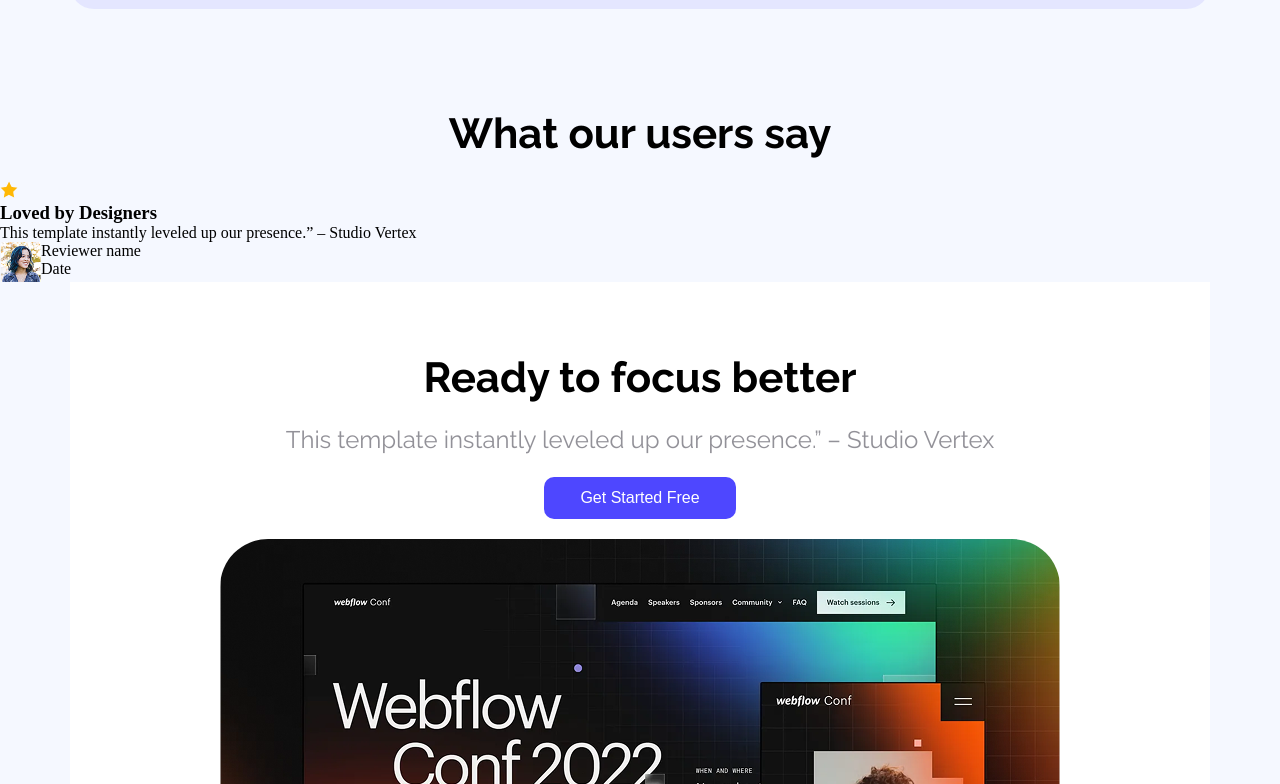
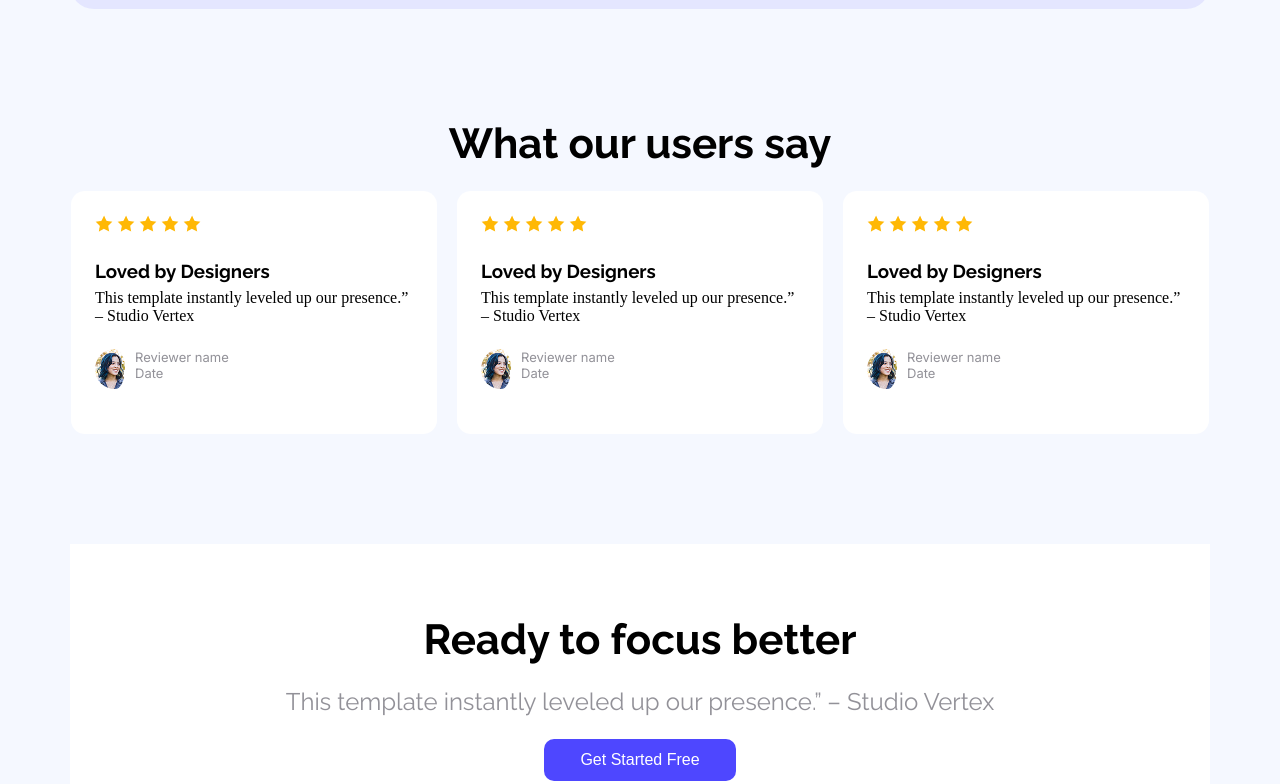
Before and after one commit to theesakib/Assignment_01, a plain HTML site: page index.html in a window 1280 px wide. Shown: the part 1609-2393 px from the top of the page. Drawn offline with Linux system fonts and the light colour scheme.

Commit message:
final submit

```diff
--- a/index.html
+++ b/index.html
@@ -52,19 +52,76 @@
                 </div>
             </div>
         </section>
-        <section>
+        <section class="final">
             <h2 class="action_head raleway_font hcent">What our users say</h2>
-            <div>
-                <img class="str" src="assests/icon-star.png" alt="">
-                <h3>Loved by Designers</h3>
-                <p>This template instantly leveled up our presence.” – Studio Vertex</p>
+            <div  class="control-div">
+                <div class="three-div">
+                <div class="str" >
+                    <img src="assests/icon-star.png" alt="">
+                    <img src="assests/icon-star.png" alt="">
+                    <img src="assests/icon-star.png" alt="">
+                    <img src="assests/icon-star.png" alt="">
+                    <img src="assests/icon-star.png" alt="">
+                </div>
+                <div class="mid-txt">
+                    <h3 class="ag raleway_font">Loved by Designers</h3>
+                    <p class="raleway_font"></p>This template instantly leveled up our presence.” – Studio Vertex</p>
+                </div>
                 <div class="imgtxt">
-                    <img src="assests/avatar.png" alt="">
+
+                     <img class="round" src="assests/avatar.png" alt="">
+
                     <div class="line">
-                        <p>Reviewer name</p>
-                        <p>Date</p>
+                        <p class="normal line-pad inter_font date">Reviewer name</p>
+                        <p class="normal date inter_font">Date</p>
                     </div>
                 </div>
+            </div>
+             <div class="three-div">
+                <div class="str" >
+                    <img src="assests/icon-star.png" alt="">
+                    <img src="assests/icon-star.png" alt="">
+                    <img src="assests/icon-star.png" alt="">
+                    <img src="assests/icon-star.png" alt="">
+                    <img src="assests/icon-star.png" alt="">
+                </div>
+                <div class="mid-txt">
+                    <h3 class="ag raleway_font">Loved by Designers</h3>
+                    <p class="raleway_font"></p>This template instantly leveled up our presence.” – Studio Vertex</p>
+                </div>
+                <div class="imgtxt">
+
+                     <img class="round" src="assests/avatar.png" alt="">
+
+                    <div class="line">
+                        <p class="normal line-pad inter_font date">Reviewer name</p>
+                        <p class="normal date inter_font">Date</p>
+                    </div>
+                </div>
+            </div>
+             <div class="three-div">
+                <div class="str" >
+                    <img src="assests/icon-star.png" alt="">
+                    <img src="assests/icon-star.png" alt="">
+                    <img src="assests/icon-star.png" alt="">
+                    <img src="assests/icon-star.png" alt="">
+                    <img src="assests/icon-star.png" alt="">
+                </div>
+                <div class="mid-txt">
+                    <h3 class="ag raleway_font">Loved by Designers</h3>
+                    <p class="raleway_font"></p>This template instantly leveled up our presence.” – Studio Vertex</p>
+                </div>
+                <div class="imgtxt">
+
+                     <img class="round" src="assests/avatar.png" alt="">
+
+                    <div class="line">
+                        <p class="normal line-pad inter_font date">Reviewer name</p>
+                        <p class="normal date inter_font">Date</p>
+                    </div>
+                </div>
+            </div>
+
             </div>
         </section>
         <section>
--- a/style/style.css
+++ b/style/style.css
@@ -186,8 +186,7 @@ body {
     font-size: 100px
 }
 .foot-p{
-    width: 531px;
-    /* height: 48px; */
+    width: 700px;
     margin: auto;
     padding-bottom: 20px;
 }
@@ -204,3 +203,45 @@ ul a{
     width: 401px;
     margin: auto;
 }
+
+.mid-txt{
+    padding: 24px 0;
+}
+.ag{
+    height: 29px;
+    width:221px;
+}
+.round{
+  width: 40px;
+  height: 40px;
+  object-fit: cover;
+  border-radius:9999px;
+  padding-right:10px;
+}
+.line-pad{
+    padding: 0;
+}
+.date{
+    font-size: small;
+}
+.three-div{
+    width: 366px;
+    height: 243px;
+    padding: 24px 24px;
+    background-color: #FFFFFF;
+    border-radius: 14px;;
+}
+.control-div{
+    display: flex;
+    justify-content: center;
+    padding: 50px auto 10px;
+    gap: 20px;
+}
+.final{
+    padding: 10px 0;
+    margin: 100px auto;
+}
+.btn:hover {
+      background-color: #1317cf;
+      transform: scale(1.05);
+    }
```
